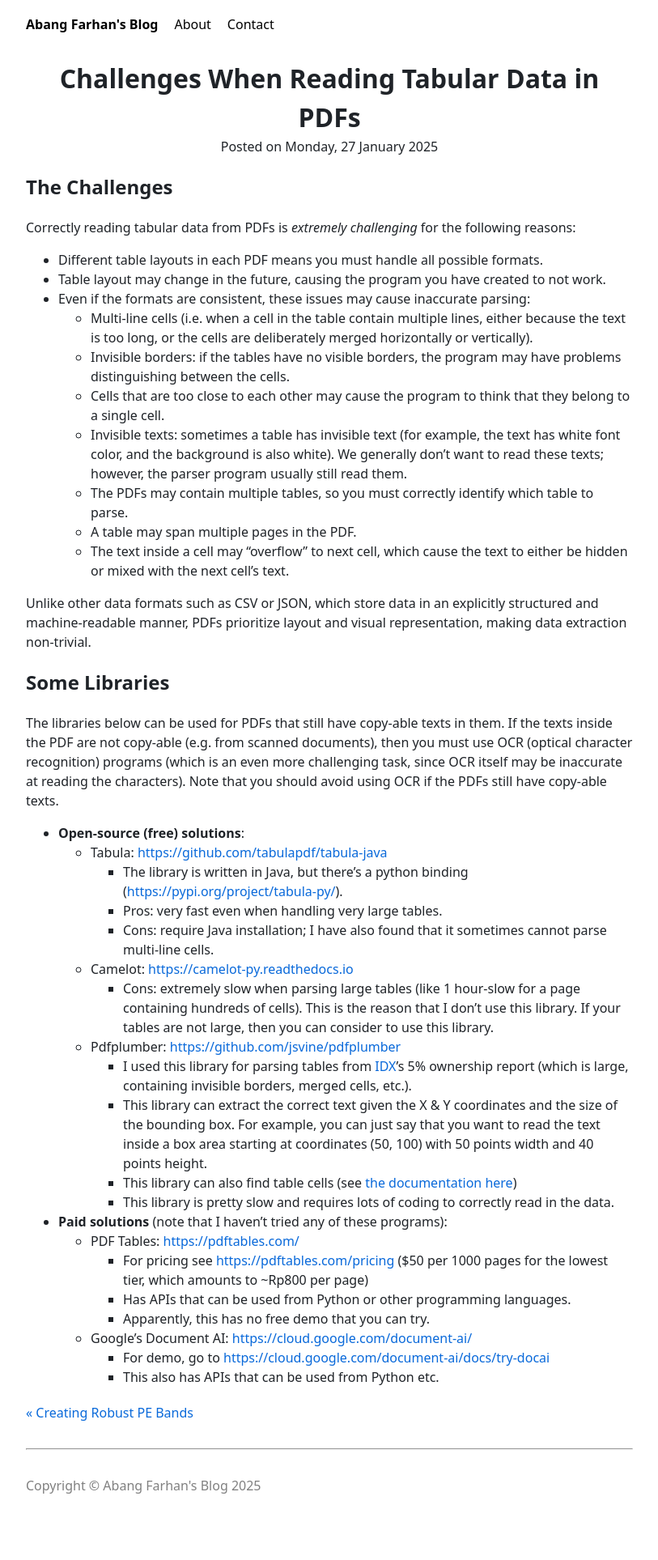
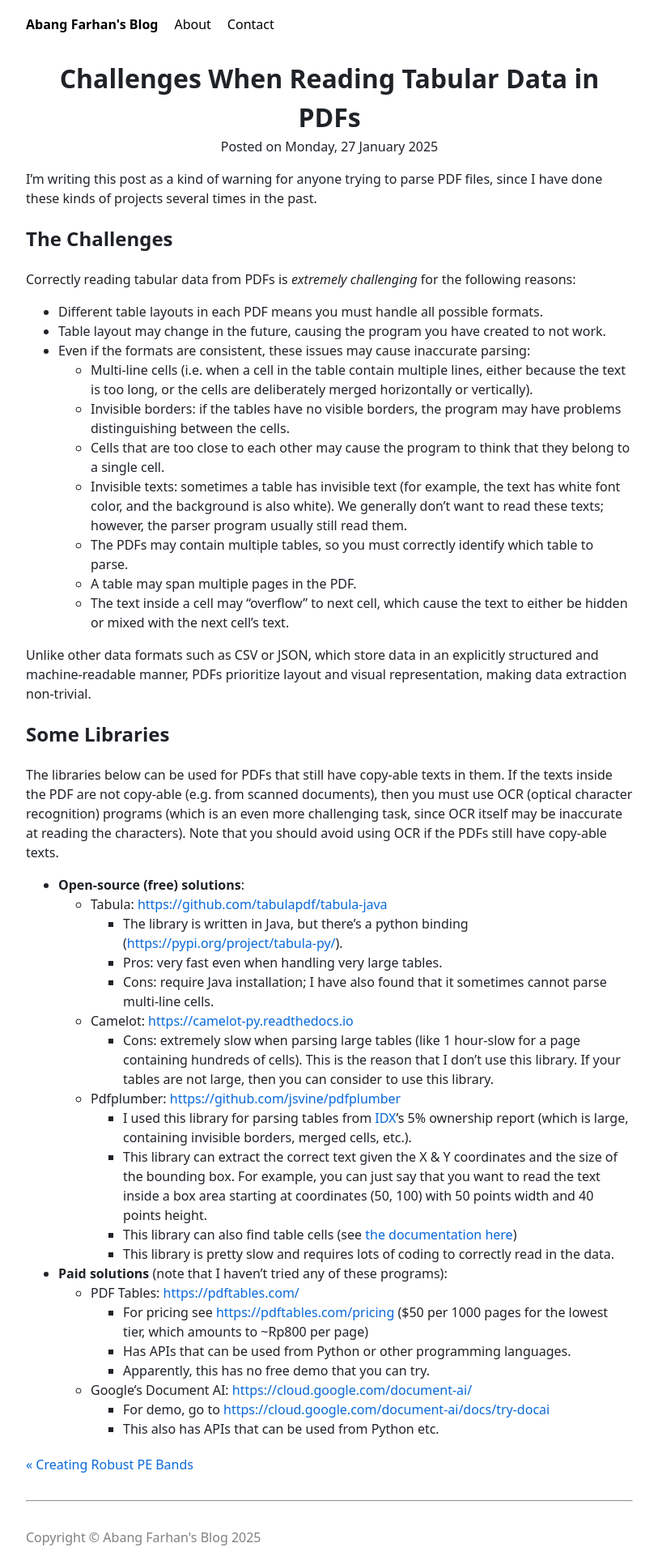
Before and after one commit to abangfarhan/abangfarhan.github.io, a Jekyll site: the page built from _posts/2025-01-27-pdf-data-challenges.md, in a window 1280 px wide. Shown: the whole page at 81% size, without its empty margins (233-1046 px from the left). Built offline with Jekyll 4.4.1, drawn with Linux system fonts in a browser that asks for light colours; before the commit the page ends 1863 px from its top, so only the background shows below that.

Commit message:
minor update to pdf post

```diff
--- a/_posts/2025-01-27-pdf-data-challenges.md
+++ b/_posts/2025-01-27-pdf-data-challenges.md
@@ -4,6 +4,8 @@ title: Challenges When Reading Tabular Data in PDFs
 category: blog
 tags: [programming]
 ---
+
+I'm writing this post as a kind of warning for anyone trying to parse PDF files, since I have done these kinds of projects several times in the past.
 
 ## The Challenges
 
```
